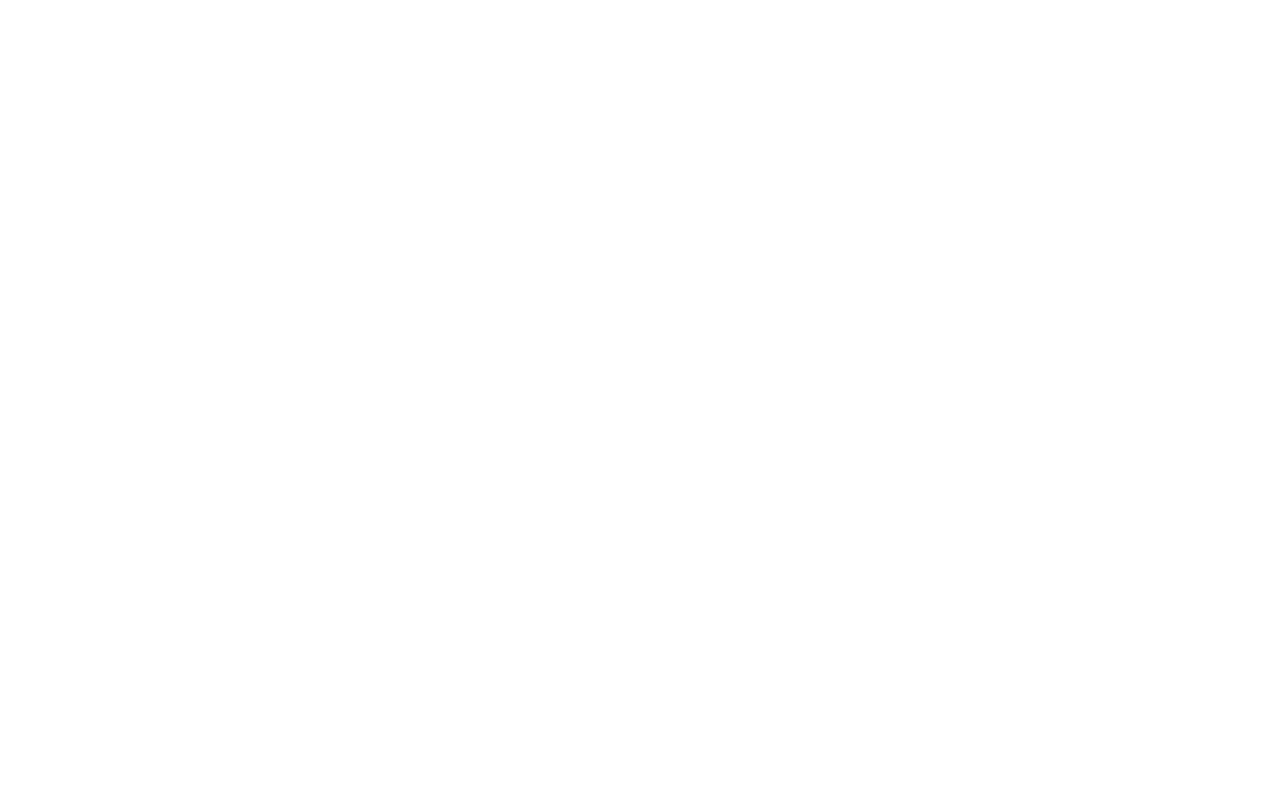
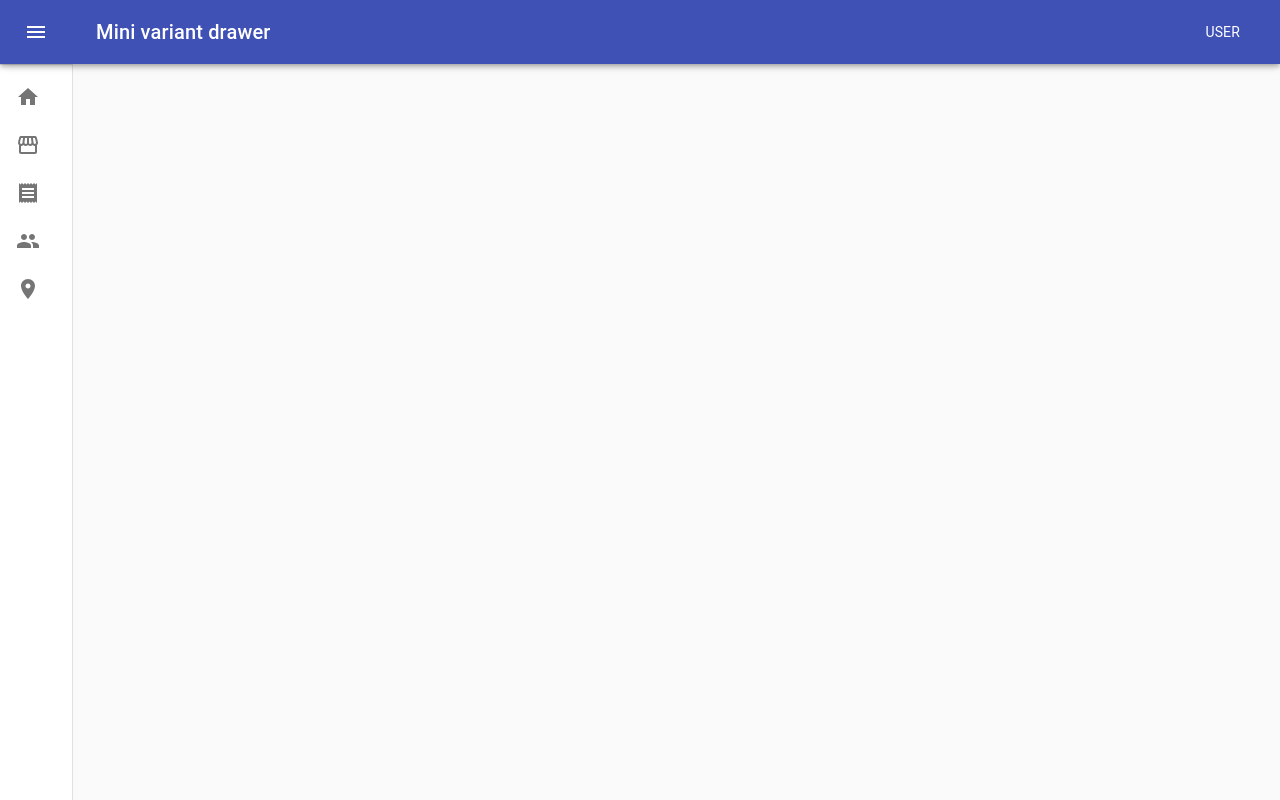
Before and after one commit to antoinedga/medicineTracking, a React (Create React App) app in the folder view/: page /dashboard in a window 1280 px wide. Built offline with nearby package versions, Linux system fonts and the light colour scheme.

Commit message:
created template for dashboard section

```diff
--- a/view/package.json
+++ b/view/package.json
@@ -37,6 +37,7 @@
     ]
   },
   "devDependencies": {
-    "@material-ui/icons": "^4.11.2"
+    "@material-ui/icons": "^4.11.2",
+    "clsx": "^1.1.1"
   }
 }
--- a/view/src/App.js
+++ b/view/src/App.js
@@ -4,6 +4,7 @@ import {BrowserRouter as Router, Switch, Route} from "react-router-dom";
 import Login from "./components/login"
 import NoMatch from "./components/noMatch/noMatch";
 import Register from "./components/register"
+import Dashboard from "./components/dashboard"
 
 function App() {
   return (
@@ -22,7 +23,7 @@ function App() {
                 </Route>
 
                 <Route path="/dashboard">
-
+                    <Dashboard/>
                 </Route>
 
                 <Route path="*">
--- /dev/null
+++ b/view/src/components/dashboard/index.js
@@ -0,0 +1,225 @@
+import React from "react";
+import clsx from 'clsx';
+import {
+    Route,
+    Redirect,
+} from "react-router-dom";
+import {
+    Container, AppBar, IconButton, Divider,
+    List, ListItem, ListItemIcon, ListItemText,
+    Toolbar, Drawer, Typography
+} from '@material-ui/core'
+import CssBaseline from "@material-ui/core/CssBaseline";
+import { makeStyles, useTheme } from '@material-ui/core/styles';
+import ChevronLeftIcon from '@material-ui/icons/ChevronLeft';
+import ChevronRightIcon from '@material-ui/icons/ChevronRight';
+import MenuIcon from '@material-ui/icons/Menu';
+import InboxIcon from '@material-ui/icons/MoveToInbox';
+import LocationOnIcon from '@material-ui/icons/LocationOn';
+import PeopleIcon from '@material-ui/icons/People';
+import ReceiptIcon from '@material-ui/icons/Receipt';
+import HomeIcon from '@material-ui/icons/Home';
+import StorefrontIcon from '@material-ui/icons/Storefront';
+import Tooltip from "@material-ui/core/Tooltip";
+
+const drawerWidth = 240;
+
+const useStyles = makeStyles((theme) => ({
+    root: {
+        display: 'flex',
+    },
+    appBar: {
+        zIndex: theme.zIndex.drawer + 1,
+        transition: theme.transitions.create(['width', 'margin'], {
+            easing: theme.transitions.easing.sharp,
+            duration: theme.transitions.duration.leavingScreen,
+        }),
+    },
+    appBarShift: {
+        marginLeft: drawerWidth,
+        width: `calc(100% - ${drawerWidth}px)`,
+        transition: theme.transitions.create(['width', 'margin'], {
+            easing: theme.transitions.easing.sharp,
+            duration: theme.transitions.duration.enteringScreen,
+        }),
+    },
+    menuButton: {
+        marginRight: 36,
+    },
+    appName: {
+        marginLeft: "auto",
+        marginRight: 16
+    },
+    hide: {
+        display: 'none',
+    },
+    drawer: {
+        width: drawerWidth,
+        flexShrink: 0,
+        whiteSpace: 'nowrap',
+    },
+    drawerOpen: {
+        width: drawerWidth,
+        transition: theme.transitions.create('width', {
+            easing: theme.transitions.easing.sharp,
+            duration: theme.transitions.duration.enteringScreen,
+        }),
+    },
+    drawerClose: {
+        transition: theme.transitions.create('width', {
+            easing: theme.transitions.easing.sharp,
+            duration: theme.transitions.duration.leavingScreen,
+        }),
+        overflowX: 'hidden',
+        width: theme.spacing(7) + 1,
+        [theme.breakpoints.up('sm')]: {
+            width: theme.spacing(9) + 1,
+        },
+    },
+    toolbar: {
+        display: 'flex',
+        alignItems: 'center',
+        justifyContent: 'flex-end',
+        padding: theme.spacing(0, 1),
+        // necessary for content to be below app bar
+        ...theme.mixins.toolbar,
+    },
+    content: {
+        flexGrow: 1,
+        padding: theme.spacing(3),
+    },
+
+}));
+
+function Dashboard(props) {
+    const classes = useStyles();
+    const theme = useTheme();
+    const [open, setOpen] = React.useState(false);
+    const [anchorEl, setAnchorEl] = React.useState(null);
+
+    const handleDrawerOpen = () => {
+        setOpen(true);
+    };
+
+    const handleDrawerClose = () => {
+        setOpen(false);
+    };
+
+
+    const handleMenu = (event) => {
+        setAnchorEl(event.currentTarget);
+    };
+
+    const handleClose = () => {
+        setAnchorEl(null);
+    };
+
+    return (
+        <>
+            <div className={classes.root}>
+                <CssBaseline />
+                <AppBar
+                    position="fixed"
+                    className={clsx(classes.appBar, {
+                        [classes.appBarShift]: open,
+                    })}
+                >
+                    <Toolbar>
+                        <IconButton
+                            color="inherit"
+                            aria-label="open drawer"
+                            onClick={handleDrawerOpen}
+                            edge="start"
+                            className={clsx(classes.menuButton, {
+                                [classes.hide]: open,
+                            })}
+                        >
+                            <MenuIcon />
+                        </IconButton>
+
+                        <Typography variant="h6">
+                            Mini variant drawer
+                        </Typography>
+                        <div className={classes.appName}>
+                            USER
+                        </div>
+                    </Toolbar>
+                </AppBar>
+                <Drawer
+                    variant="permanent"
+                    className={clsx(classes.drawer, {
+                        [classes.drawerOpen]: open,
+                        [classes.drawerClose]: !open,
+                    })}
+                    classes={{
+                        paper: clsx({
+                            [classes.drawerOpen]: open,
+                            [classes.drawerClose]: !open,
+                        }),
+                    }}
+                >
+                    <div className={classes.toolbar}>
+                        <IconButton onClick={handleDrawerClose}>
+                            {theme.direction === 'rtl' ? <ChevronRightIcon /> : <ChevronLeftIcon />}
+                        </IconButton>
+                    </div>
+                    <Divider />
+                    <List>
+
+                        <ListItem button>
+                            <ListItemIcon>
+                                <Tooltip title="Dashboard">
+                                    <HomeIcon />
+                                </Tooltip>
+                            </ListItemIcon>
+                            <ListItemText primary={"Dashboard"} />
+                        </ListItem>
+
+                        <ListItem button>
+                            <ListItemIcon>
+                                <Tooltip title="Inventory">
+                                    <StorefrontIcon />
+                                </Tooltip>
+                            </ListItemIcon>
+                            <ListItemText primary={"Inventory"} />
+                        </ListItem>
+
+                        <ListItem button>
+                            <ListItemIcon>
+                                <Tooltip title="Order History">
+                                    <ReceiptIcon />
+                                </Tooltip>
+                            </ListItemIcon>
+                            <ListItemText primary={"Order History"} />
+                        </ListItem>
+
+                        <ListItem button>
+                            <ListItemIcon>
+                                <Tooltip title="User Management">
+                                    <PeopleIcon />
+                                </Tooltip>
+                            </ListItemIcon>
+                            <ListItemText primary={"User Management"} />
+                        </ListItem>
+
+                        <ListItem button>
+                            <ListItemIcon>
+                                <Tooltip title="Location Management">
+                                    <LocationOnIcon/>
+                                </Tooltip>
+                            </ListItemIcon>
+                            <ListItemText primary={"Location Management"} />
+                        </ListItem>
+
+                    </List>
+                </Drawer>
+                <main className={classes.content}>
+                    <div className={classes.toolbar} />
+
+                </main>
+            </div>
+        </>
+    );
+}
+
+export default Dashboard;
```
Also changed, not shown: view/src/components/dashboard/dashboard.css (added).
